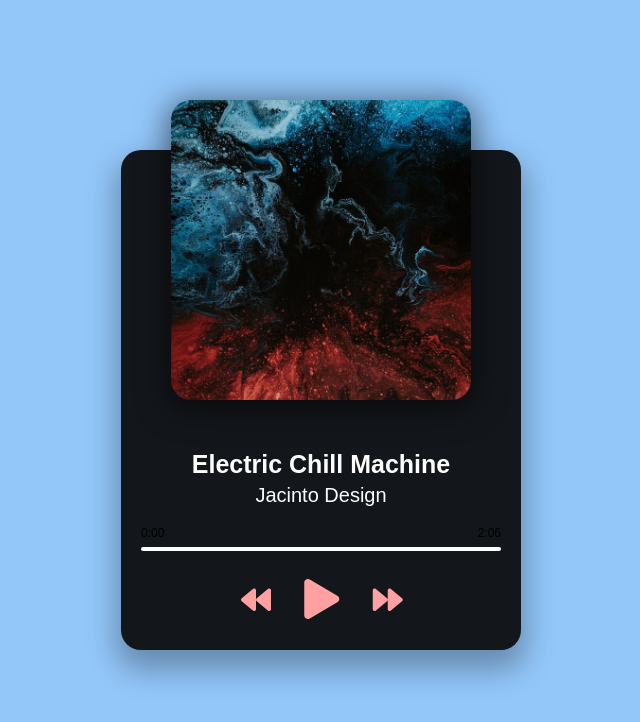
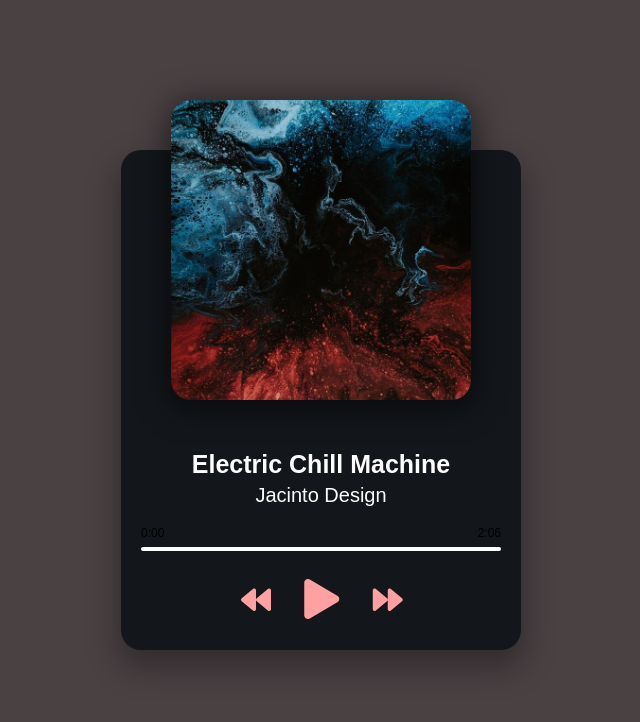
Before and after one commit to bhardwajprashant1234/Music-Player, a plain HTML site: page index.html in a window 1280 px wide. Shown: the whole page, without its empty margins (319-959 px from the left). Drawn offline with Linux system fonts and the light colour scheme.

Commit message:
Changing the bg

```diff
--- a/style.css
+++ b/style.css
@@ -7,7 +7,7 @@ html {
 body {
     margin: 0;
     min-height: 100vh;
-  background: #93c7fa;
+    background: #4a4143;
     display: flex;
     justify-content: center;
     align-items: center;
```
Lines whose indentation alone changed are shown as unchanged.
